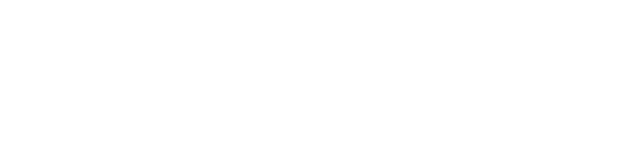
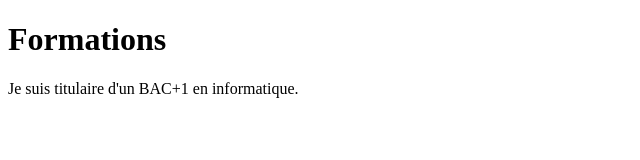
Before and after one commit to Darwin672/mon-cv, a plain HTML site: page index.html in a window 1280 px wide. Shown: the whole page, without its empty margins (0-640 px from the left). Drawn offline with Linux system fonts and the light colour scheme.

Commit message:
mise en place de la section formations

```diff
--- a/index.html
+++ b/index.html
@@ -8,6 +8,7 @@
 
 </head>
 <body>
-
+    <h1>Formations</h1>
+        <p>Je suis titulaire d'un BAC+1 en informatique.</p>
 </body>
 </html>
```
